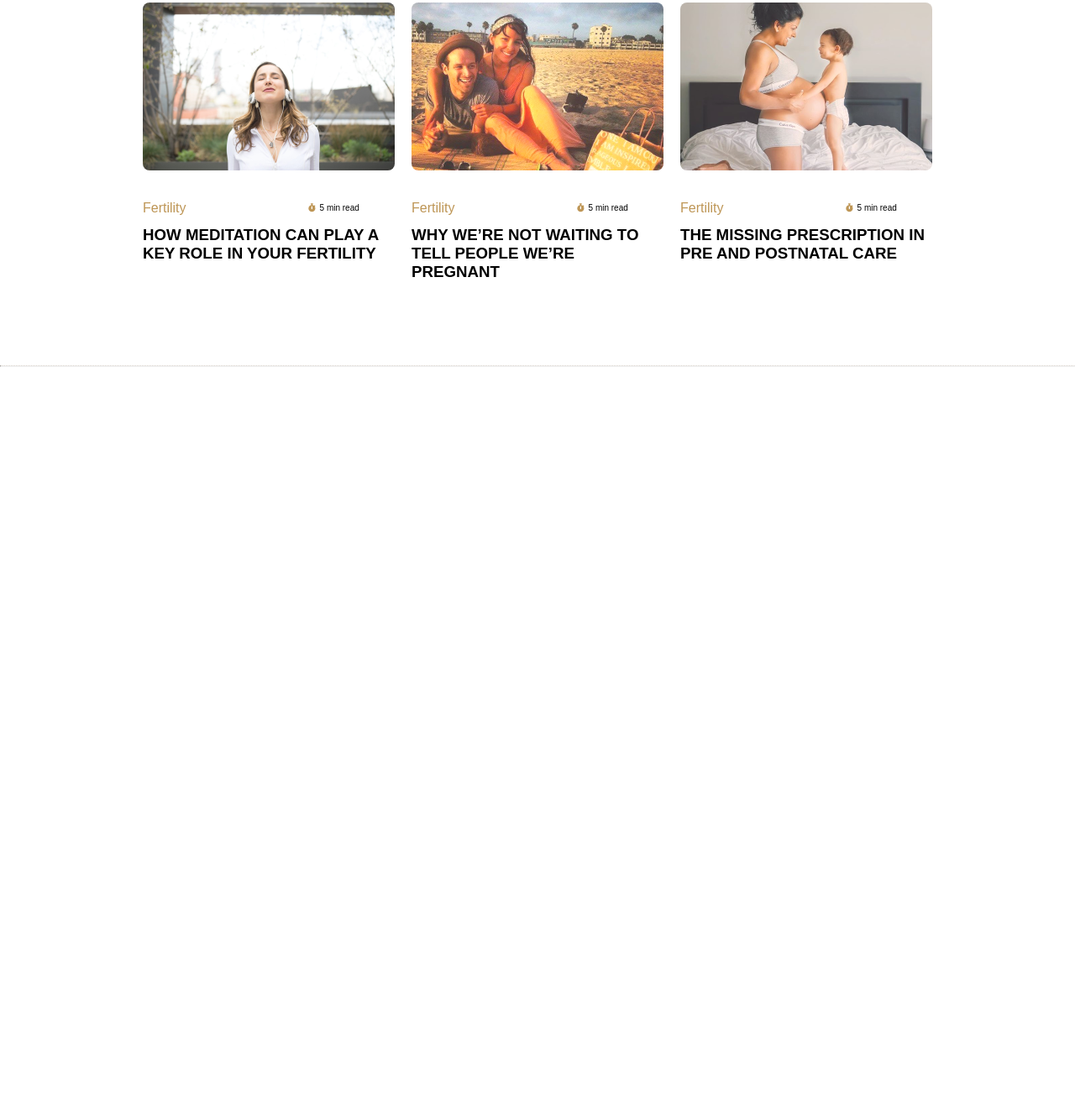
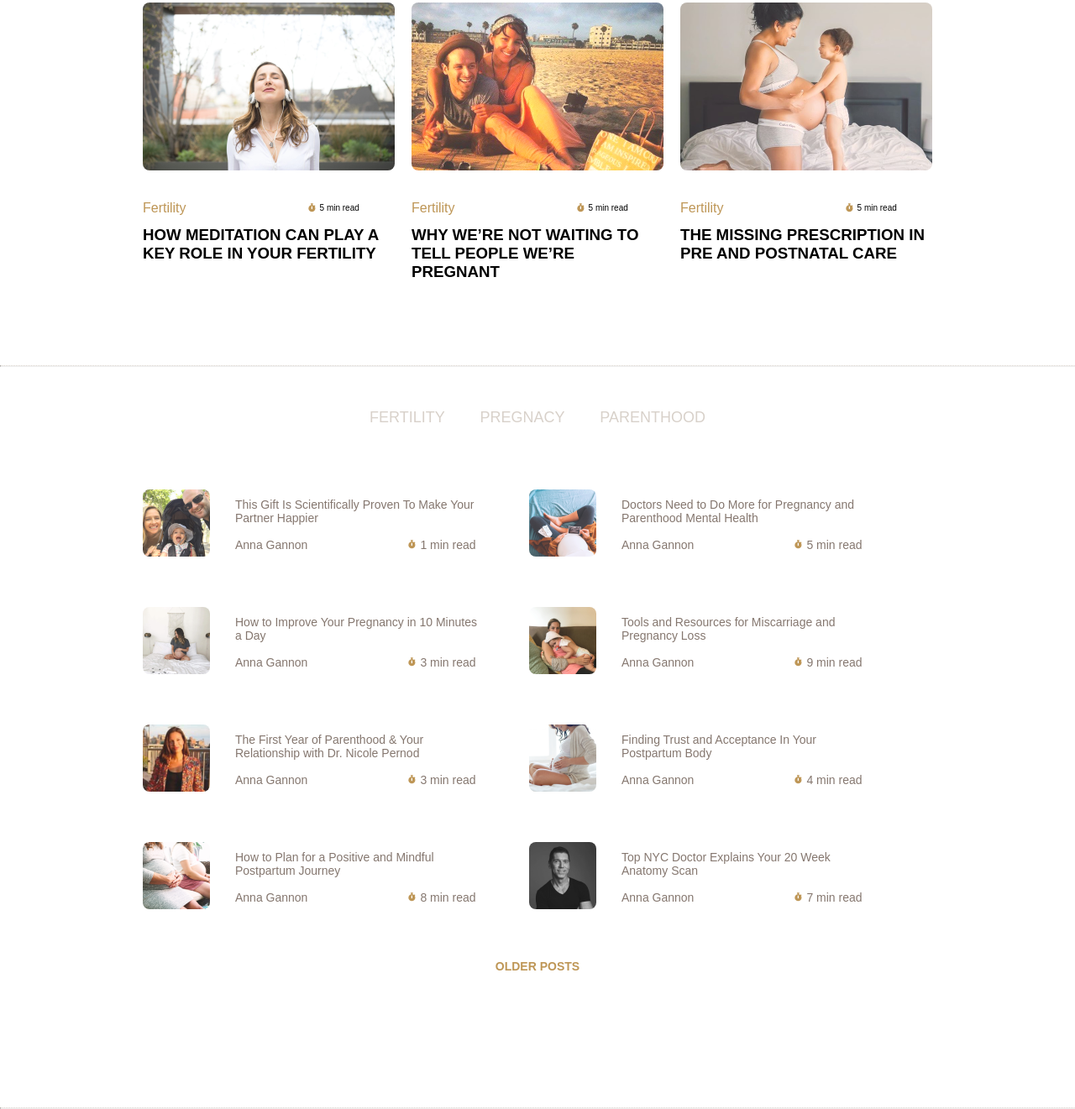
Before and after one commit to OlejukM/Expectful-Blog, a plain HTML site: page index.html in a window 1280 px wide. Shown: the part 294-1615 px from the top of the page at 84% size. Before the commit the page ends 800 px from the top, so only its background shows below. Drawn offline with Linux system fonts and the light colour scheme.

Commit message:
images posts

```diff
--- a/index.html
+++ b/index.html
@@ -1,10 +1,12 @@
 <!DOCTYPE html>
 <html lang="en">
+
 <head>
 	<meta charset="UTF-8">
 	<title>Document</title>
 	<link rel="stylesheet" href="style.css">
 </head>
+
 <body>
 	<header>
 		<div class="container">
@@ -48,9 +50,15 @@
 					<div class="img-container">
 						<img src="img/bitmap.png" alt="">
 						<div class="text-under-img">
-											<span class="img-margin"><p>Fertility</p></span>
-											<span class="clock-margin"><img src="img/clock.png" alt=""></span>
-											<span class="clock-text-size"><p>5 min read</p></span>
+							<span class="img-margin">
+								<p>Fertility</p>
+							</span>
+							<span class="clock-margin">
+								<img src="img/clock.png" alt="">
+							</span>
+							<span class="clock-text-size">
+								<p>5 min read</p>
+							</span>
 						</div>
 						<div class="h-text">
 							<h3>HOW MEDITATION CAN PLAY A KEY ROLE IN YOUR FERTILITY</h3>
@@ -59,9 +67,15 @@
 					<div class="img-container">
 						<img src="img/bitmap1.png" alt="">
 						<div class="text-under-img">
-											<span class="img-margin"><p>Fertility</p></span>
-											<span class="clock-margin"><img src="img/clock.png" alt=""></span>
-											<span class="clock-text-size"><p>5 min read</p></span>
+							<span class="img-margin">
+								<p>Fertility</p>
+							</span>
+							<span class="clock-margin">
+								<img src="img/clock.png" alt="">
+							</span>
+							<span class="clock-text-size">
+								<p>5 min read</p>
+							</span>
 						</div>
 						<div class="h-text">
 							<h3>WHY WE’RE NOT WAITING TO TELL PEOPLE WE’RE PREGNANT</h3>
@@ -70,9 +84,15 @@
 					<div class="img-container">
 						<img src="img/bitmap2.png" alt="">
 						<div class="text-under-img">
-											<span class="img-margin"><p>Fertility</p></span>
-											<span class="clock-margin"><img src="img/clock.png" alt=""></span>
-											<span class="clock-text-size"><p>5 min read</p></span>
+							<span class="img-margin">
+								<p>Fertility</p>
+							</span>
+							<span class="clock-margin">
+								<img src="img/clock.png" alt="">
+							</span>
+							<span class="clock-text-size">
+								<p>5 min read</p>
+							</span>
 						</div>
 						<div class="h-text">
 							<h3>THE MISSING PRESCRIPTION IN PRE AND POSTNATAL CARE</h3>
@@ -83,5 +103,161 @@
 		</div>
 	</section>
 	<hr>
+	<section>
+		<div class="container">
+			<div id="words">
+				<div>FERTILITY</div>
+				<div>PREGNACY</div>
+				<div>PARENTHOOD</div>
+			</div>
+		</div>
+		<div class="container">
+			<div id="posts">
+				<div class="img-post">
+					<img src="img/post-pic-1.png" alt="">
+					<div class="posts-content">
+						<span class="text-inside-post">
+							<p>This Gift Is Scientifically Proven To Make Your Partner Happier</p>
+						</span>
+						<div class="last-read">
+							<span class="anna-gannon">
+								<p>Anna Gannon</p>
+							</span>
+							<span class="clock-margin">
+								<img src="img/clock.png" alt="">
+							</span>
+							<p>1 min read</p>
+						</div>
+					</div>
+				</div>
+				<div class="img-post">
+					<img src="img/post-pic-2.png" alt="">
+					<div class="posts-content">
+						<span class="text-inside-post">
+							<p>Doctors Need to Do More for Pregnancy and Parenthood Mental Health</p>
+						</span>
+						<div class="last-read">
+							<span class="anna-gannon">
+								<p>Anna Gannon</p>
+							</span>
+							<span class="clock-margin">
+								<img src="img/clock.png" alt="">
+							</span>
+							<p>5 min read</p>
+						</div>
+					</div>
+				</div>
+				<div class="img-post">
+					<img src="img/post-pic-3.png" alt="">
+					<div class="posts-content">
+						<span class="text-inside-post">
+							<p>How to Improve Your Pregnancy in 10 Minutes a Day</p>
+						</span>
+						<div class="last-read">
+							<span class="anna-gannon">
+								<p>Anna Gannon</p>
+							</span>
+							<span class="clock-margin">
+								<img src="img/clock.png" alt="">
+							</span>
+							<p>3 min read</p>
+						</div>
+					</div>
+				</div>
+				<div class="img-post">
+					<img src="img/post-pic-4.png" alt="">
+					<div class="posts-content">
+						<span class="text-inside-post">
+							<p>Tools and Resources for Miscarriage and Pregnancy Loss</p>
+						</span>
+						<div class="last-read">
+							<span class="anna-gannon">
+								<p>Anna Gannon</p>
+							</span>
+							<span class="clock-margin">
+								<img src="img/clock.png" alt="">
+							</span>
+							<p>9 min read</p>
+						</div>
+					</div>
+				</div>
+				<div class="img-post">
+					<img src="img/post-pic-5.png" alt="">
+					<div class="posts-content">
+						<span class="text-inside-post">
+							<p>The First Year of Parenthood &amp; Your Relationship with Dr. Nicole Pernod</p>
+						</span>
+						<div class="last-read">
+							<span class="anna-gannon">
+								<p>Anna Gannon</p>
+							</span>
+							<span class="clock-margin">
+								<img src="img/clock.png" alt="">
+							</span>
+							<p>3 min read</p>
+						</div>
+					</div>
+				</div>
+				<div class="img-post">
+					<img src="img/post-pic-6.png" alt="">
+					<div class="posts-content">
+						<span class="text-inside-post">
+							<p>Finding Trust and Acceptance In Your Postpartum Body</p>
+						</span>
+						<div class="last-read">
+							<span class="anna-gannon">
+								<p>Anna Gannon</p>
+							</span>
+							<span class="clock-margin">
+								<img src="img/clock.png" alt="">
+							</span>
+							<p>4 min read</p>
+						</div>
+					</div>
+				</div>
+				<div class="img-post">
+					<img src="img/post-pic-7.png" alt="">
+					<div class="posts-content">
+						<span class="text-inside-post">
+							<p>How to Plan for a Positive and Mindful Postpartum Journey</p>
+						</span>
+						<div class="last-read">
+							<span class="anna-gannon">
+								<p>Anna Gannon</p>
+							</span>
+							<span class="clock-margin">
+								<img src="img/clock.png" alt="">
+							</span>
+							<p>8 min read</p>
+						</div>
+					</div>
+				</div>
+				<div class="img-post">
+					<img src="img/post-pic-8.png" alt="">
+					<div class="posts-content">
+						<span class="text-inside-post">
+							<p>Top NYC Doctor Explains Your 20 Week Anatomy Scan</p>
+						</span>
+						<div class="last-read">
+							<span class="anna-gannon">
+								<p>Anna Gannon</p>
+							</span>
+							<span class="clock-margin">
+								<img src="img/clock.png" alt="">
+							</span>
+							<p>7 min read</p>
+						</div>
+					</div>
+				</div>
+			</div>
+		</div>
+		<div class="container">
+			<div id="older-posts">
+				<p>OLDER POSTS</p>
+			</div>
+		</div>
+	</section>
+	<hr>
 </body>
+
 </html>
--- a/style.css
+++ b/style.css
@@ -1,52 +1,52 @@
-*{
+* {
     padding: 0;
     margin: 0;
 }
 
-@font-face{
+@font-face {
     font-family: GothamRounded-Medium;
     src: url("/fonts/Gotham Rounded/GothamRounded-Medium.otf");
 }
 
-body{
+body {
     font-family: sans-serif;
 }
 
-div{
+div {
     box-sizing: border-box;
 }
 
-img{
+img {
     height: fit-content;
 }
 
-.column{
+.column {
     display: flex;
     flex-direction: column;
 }
 
-.container{
+.container {
     width: 940px;
     margin: 0 auto;
     display: flex;
 }
 
-li{
+li {
     list-style: none;
 }
 
-li>a{
+li>a {
     text-decoration: none;
     color: #85776f;
 }
 
-#logo{
+#logo {
     margin-right: 58px;
     margin-top: 32px;
     cursor: pointer;
 }
 
-.top-nav ul{
+.top-nav ul {
     display: flex;
     flex-direction: row;
     width: 725px;
@@ -55,7 +55,7 @@ li>a{
     margin-top: 40px;
 }
 
-.top-nav button{
+.top-nav button {
     font-size: 14px;
     background-color: #f9b37a;
     border: none;
@@ -67,62 +67,116 @@ li>a{
     cursor: pointer;
 }
 
-li:last-child{
+li:last-child {
     background-color: lime;
 }
 
-#head-text{
+#head-text {
     margin: 0 auto;
     margin-top: 95px;
     text-align: center;
     color: #85776f;
 }
 
-#head-text h1{
+#head-text h1 {
     font-size: 36px;
 }
-#head-text h2{
+
+#head-text h2 {
     font-size: 31px;
 }
 
-#images{
+#images {
     display: flex;
     justify-content: space-between;
     margin-top: 58px;
     width: 940px;
 }
 
-
-.text-under-img{
+.text-under-img {
     margin-top: 32px;
     display: flex;
 }
 
-.img-margin{
+.img-margin {
     color: #be9656;
     /*margin-left: 20px;*/
     margin-right: 145px;
 }
 
-.clock-margin{
+.clock-margin {
     margin-right: 5px;
 }
 
-.clock-text-size{
+.clock-text-size {
     font-size: 10px;
     margin-top: 3px;
 }
 
-.h-text{
+.h-text {
     margin-top: 12px;
     /*margin-left: 20px;*/
 }
 
 hr {
-    border-top:1px dotted #D8D1CA;
+    border-top: 1px dotted #D8D1CA;
     margin-top: 100px;
 }
 
-.img-container{
+.img-container {
     width: 300px;
 }
+
+#words{
+	margin: 0 auto;
+	width: 400px;
+	display: flex;
+	flex-direction: row;
+	justify-content: space-between;
+	margin-top: 50px;
+	font-size: 18px;
+	color: #d8d1ca;
+	margin-bottom: 75px;
+}
+
+.img-post{
+	width: 400px;
+	font-size: 14px;
+	color: #85776f;
+	display: flex;
+	margin: 0 60px 60px 0;
+}
+
+#posts{
+	display: flex;
+    flex-wrap: wrap;
+}
+
+.text-inside-post{
+	margin: 10px 0 16px 30px;
+}
+
+.posts-content{
+	display: flex;
+	flex-direction: column;
+}
+
+.last-read{
+	display: flex;
+	flex-direction: row;
+}
+
+.anna-gannon{
+	margin-left: 30px;
+	margin-right: 120px;
+}
+
+#older-posts{
+	font-size: 14px;
+	display: flex;
+	color: #be9656;
+	margin: 0 auto;
+	font-weight: bold;
+	cursor: pointer;
+	margin-bottom: 60px;
+}
```
Also changed, not shown: img/path-2.png (added), img/post-pic-1.png (added), img/post-pic-2.png (added), img/post-pic-3.png (added), img/post-pic-4.png (added), img/post-pic-5.png (added), img/post-pic-6.png (added), img/post-pic-7.png (added), img/post-pic-8.png (added). Lines whose indentation alone changed are shown as unchanged.
